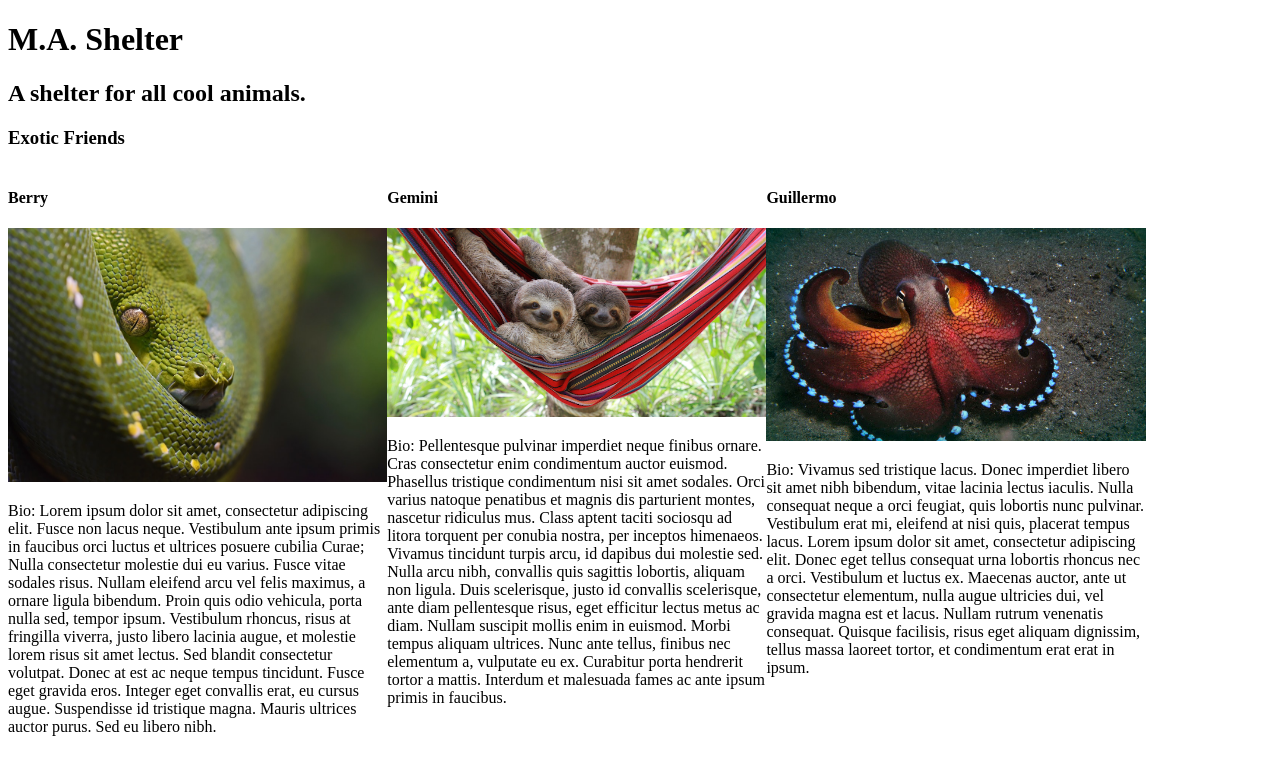
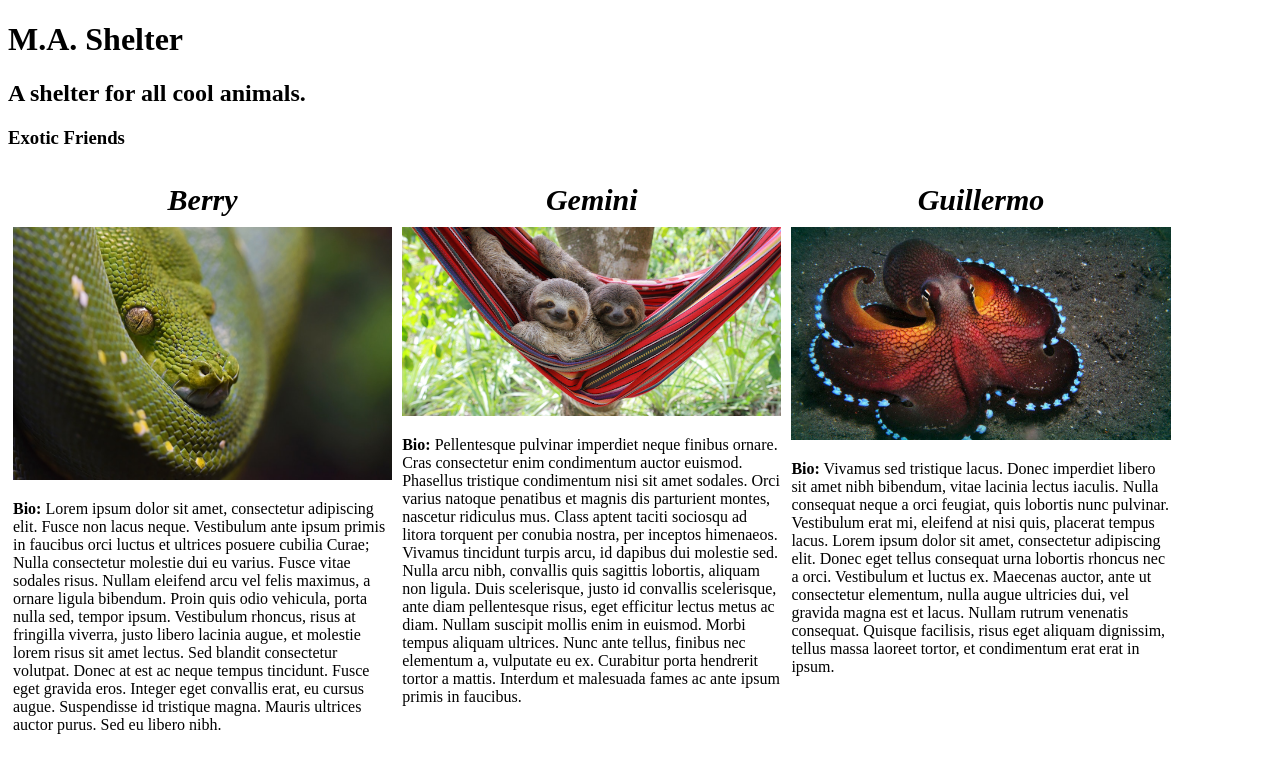
Before and after one commit to azulejx/animal, a plain HTML site: page index.html in a window 1280 px wide. Drawn offline with Linux system fonts and the light colour scheme.

Commit message:
add more style elements following cascading

```diff
--- a/css/styles.css
+++ b/css/styles.css
@@ -1,8 +1,20 @@
-.animalpics {
+.animalbod {
   width: 30%;
   float: left;
+  padding: 5px
 }
 
 img {
   width: 100%;
 }
+
+.animalbod h4 {
+  font-style: italic;
+  font-size: 30px;
+  text-align: center;
+  margin: 10px;
+}
+
+.bio {
+  font-weight: bold;
+}
--- a/index.html
+++ b/index.html
@@ -8,20 +8,20 @@
       <h1>M.A. Shelter</h1>
       <h2>A shelter for all cool animals.</h2>
       <h3>Exotic Friends</h3>
-      <div class="animalpics">
+      <div class="animalbod">
         <h4>Berry</h4>
         <img src="img/snake.jpeg" alt="Berry The Snake">
-        <p>Bio: Lorem ipsum dolor sit amet, consectetur adipiscing elit. Fusce non lacus neque. Vestibulum ante ipsum primis in faucibus orci luctus et ultrices posuere cubilia Curae; Nulla consectetur molestie dui eu varius. Fusce vitae sodales risus. Nullam eleifend arcu vel felis maximus, a ornare ligula bibendum. Proin quis odio vehicula, porta nulla sed, tempor ipsum. Vestibulum rhoncus, risus at fringilla viverra, justo libero lacinia augue, et molestie lorem risus sit amet lectus. Sed blandit consectetur volutpat. Donec at est ac neque tempus tincidunt. Fusce eget gravida eros. Integer eget convallis erat, eu cursus augue. Suspendisse id tristique magna. Mauris ultrices auctor purus. Sed eu libero nibh.</p>
+        <p><span class="bio">Bio:</span> Lorem ipsum dolor sit amet, consectetur adipiscing elit. Fusce non lacus neque. Vestibulum ante ipsum primis in faucibus orci luctus et ultrices posuere cubilia Curae; Nulla consectetur molestie dui eu varius. Fusce vitae sodales risus. Nullam eleifend arcu vel felis maximus, a ornare ligula bibendum. Proin quis odio vehicula, porta nulla sed, tempor ipsum. Vestibulum rhoncus, risus at fringilla viverra, justo libero lacinia augue, et molestie lorem risus sit amet lectus. Sed blandit consectetur volutpat. Donec at est ac neque tempus tincidunt. Fusce eget gravida eros. Integer eget convallis erat, eu cursus augue. Suspendisse id tristique magna. Mauris ultrices auctor purus. Sed eu libero nibh.</p>
       </div>
-      <div class="animalpics">
+      <div class="animalbod">
         <h4>Gemini</h4>
         <img src="img/sloth.jpeg" alt="Gemini The Sloths">
-        <p>Bio: Pellentesque pulvinar imperdiet neque finibus ornare. Cras consectetur enim condimentum auctor euismod. Phasellus tristique condimentum nisi sit amet sodales. Orci varius natoque penatibus et magnis dis parturient montes, nascetur ridiculus mus. Class aptent taciti sociosqu ad litora torquent per conubia nostra, per inceptos himenaeos. Vivamus tincidunt turpis arcu, id dapibus dui molestie sed. Nulla arcu nibh, convallis quis sagittis lobortis, aliquam non ligula. Duis scelerisque, justo id convallis scelerisque, ante diam pellentesque risus, eget efficitur lectus metus ac diam. Nullam suscipit mollis enim in euismod. Morbi tempus aliquam ultrices. Nunc ante tellus, finibus nec elementum a, vulputate eu ex. Curabitur porta hendrerit tortor a mattis. Interdum et malesuada fames ac ante ipsum primis in faucibus.</p>
+        <p><span class="bio">Bio:</span> Pellentesque pulvinar imperdiet neque finibus ornare. Cras consectetur enim condimentum auctor euismod. Phasellus tristique condimentum nisi sit amet sodales. Orci varius natoque penatibus et magnis dis parturient montes, nascetur ridiculus mus. Class aptent taciti sociosqu ad litora torquent per conubia nostra, per inceptos himenaeos. Vivamus tincidunt turpis arcu, id dapibus dui molestie sed. Nulla arcu nibh, convallis quis sagittis lobortis, aliquam non ligula. Duis scelerisque, justo id convallis scelerisque, ante diam pellentesque risus, eget efficitur lectus metus ac diam. Nullam suscipit mollis enim in euismod. Morbi tempus aliquam ultrices. Nunc ante tellus, finibus nec elementum a, vulputate eu ex. Curabitur porta hendrerit tortor a mattis. Interdum et malesuada fames ac ante ipsum primis in faucibus.</p>
       </div>
-      <div class="animalpics">
+      <div class="animalbod">
         <h4>Guillermo</h4>
         <img src="img/octopus.jpeg" alt="Guillermo The Octopus">
-        <p>Bio: Vivamus sed tristique lacus. Donec imperdiet libero sit amet nibh bibendum, vitae lacinia lectus iaculis. Nulla consequat neque a orci feugiat, quis lobortis nunc pulvinar. Vestibulum erat mi, eleifend at nisi quis, placerat tempus lacus. Lorem ipsum dolor sit amet, consectetur adipiscing elit. Donec eget tellus consequat urna lobortis rhoncus nec a orci. Vestibulum et luctus ex. Maecenas auctor, ante ut consectetur elementum, nulla augue ultricies dui, vel gravida magna est et lacus. Nullam rutrum venenatis consequat. Quisque facilisis, risus eget aliquam dignissim, tellus massa laoreet tortor, et condimentum erat erat in ipsum.</p>
+        <p><span class="bio">Bio:</span> Vivamus sed tristique lacus. Donec imperdiet libero sit amet nibh bibendum, vitae lacinia lectus iaculis. Nulla consequat neque a orci feugiat, quis lobortis nunc pulvinar. Vestibulum erat mi, eleifend at nisi quis, placerat tempus lacus. Lorem ipsum dolor sit amet, consectetur adipiscing elit. Donec eget tellus consequat urna lobortis rhoncus nec a orci. Vestibulum et luctus ex. Maecenas auctor, ante ut consectetur elementum, nulla augue ultricies dui, vel gravida magna est et lacus. Nullam rutrum venenatis consequat. Quisque facilisis, risus eget aliquam dignissim, tellus massa laoreet tortor, et condimentum erat erat in ipsum.</p>
       </div>
     </body>
   </html>
```
